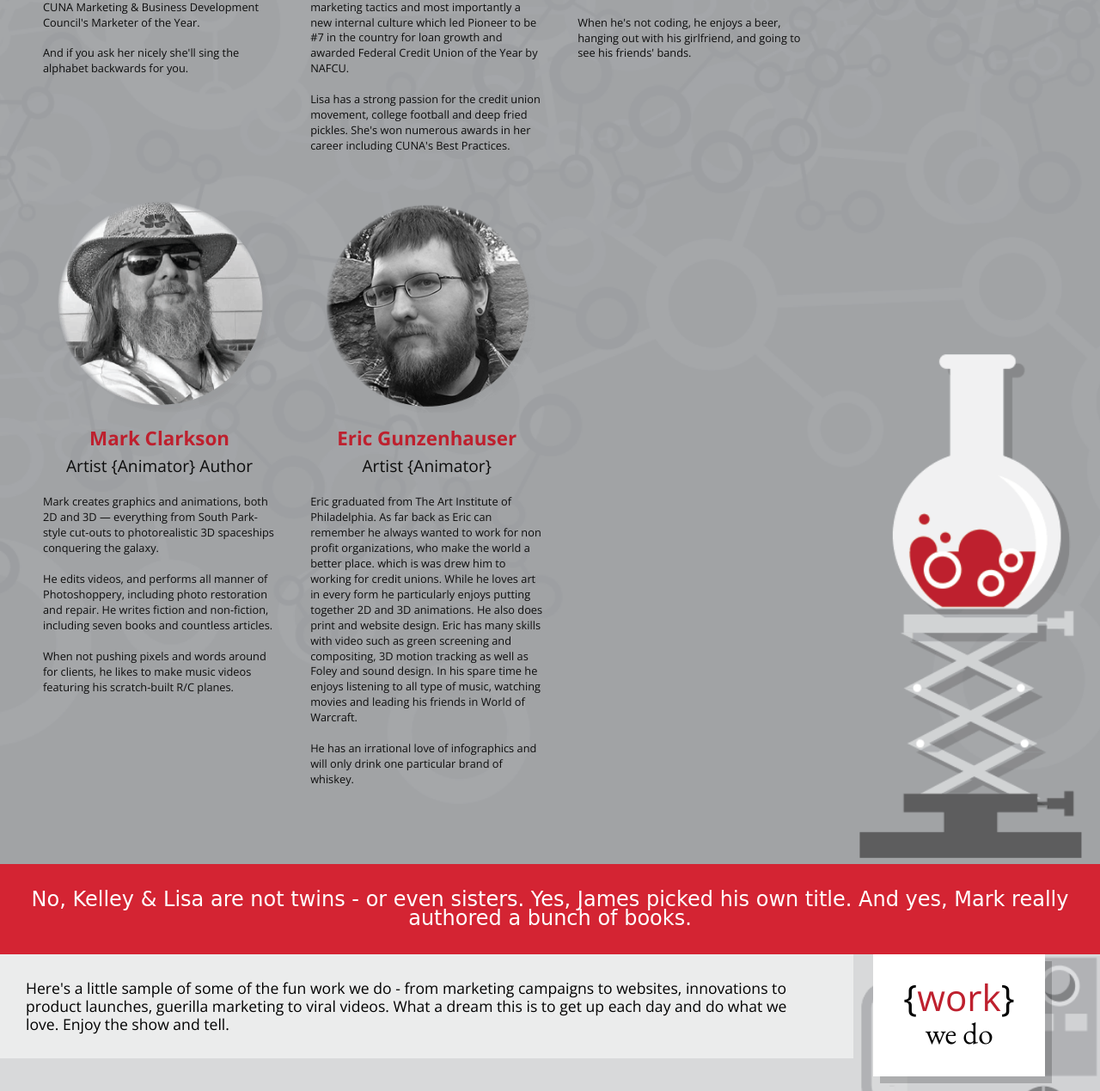
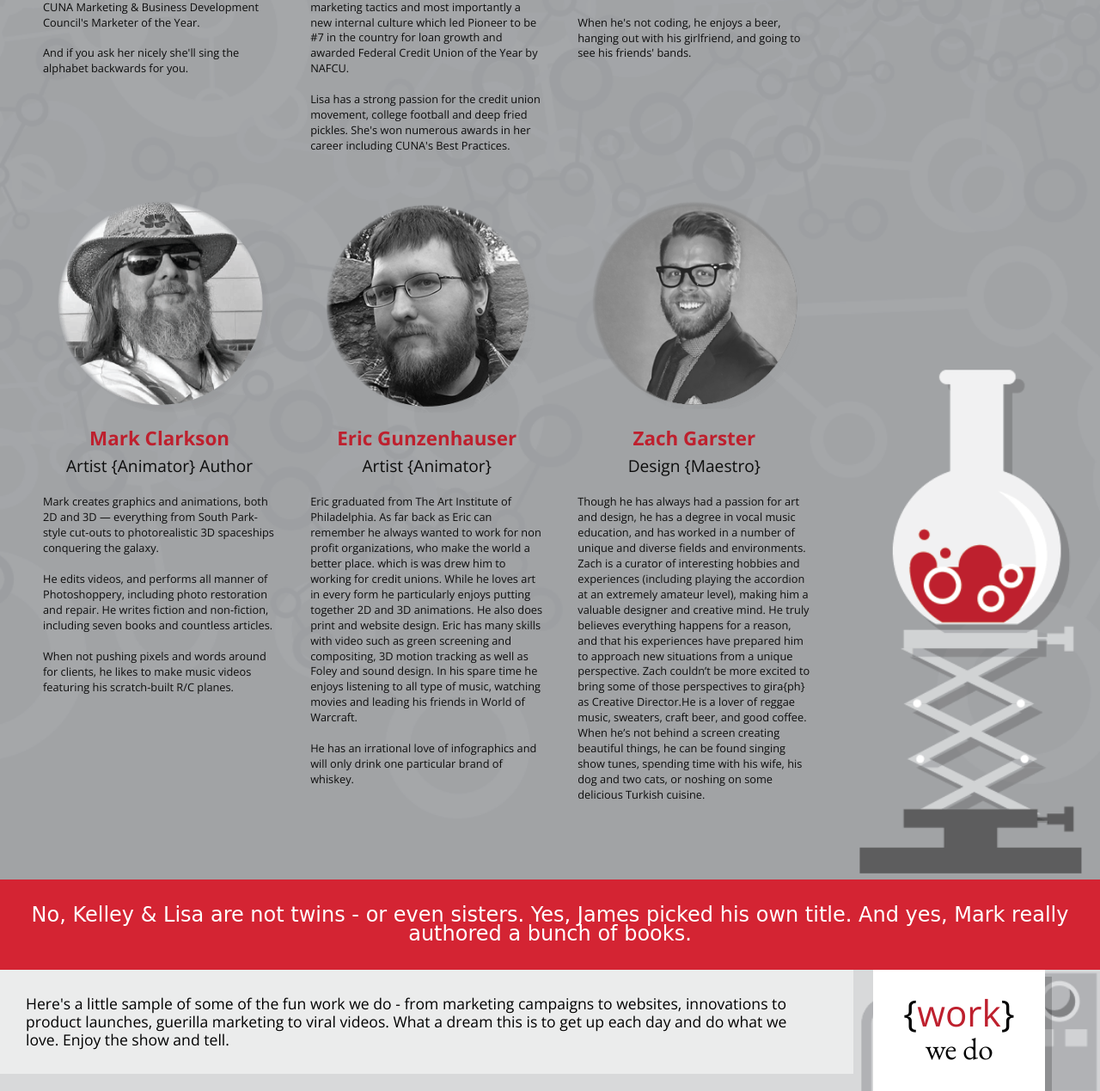
Before and after one commit to giraphcreative/giraphcu.com, a PHP site: page / in a window 1280 px wide. Shown: the part 3011-4280 px from the top of the page at 86% size. Run offline with PHP 8.4, Linux system fonts and the light colour scheme; some web fonts are replaced.

Commit message:
Add Zach to the about bios section.

```diff
--- a/index.php
+++ b/index.php
@@ -155,6 +155,17 @@
 				<h4>Artist {Animator}</h4>
 				<p>Eric graduated from The Art Institute of Philadelphia. As far back as Eric can remember he always wanted to work for non profit organizations, who make the world a better place. which is was drew him to working for credit unions. While he loves art in every form he particularly enjoys putting together 2D and 3D animations. He also does print and website design. Eric has many skills with video such as green screening and compositing, 3D motion tracking as well as Foley and sound design. In his spare time he enjoys listening to all type of music, watching movies and leading his friends in World of Warcraft.</p>
 				<p>He has an irrational love of infographics and will only drink one particular brand of whiskey.</p>
+
+			</div>
+			<div class="bio">
+
+				<div class="pic">
+					<img src="img/photo-zach.png">
+				</div>
+
+				<h3>Zach Garster</h3>
+				<h4>Design {Maestro}</h4>
+				<p>Though he has always had a passion for art and design, he has a degree in vocal music education, and has worked in a number of unique and diverse fields and environments.  Zach is a curator of interesting hobbies and experiences (including playing the accordion at an extremely amateur level), making him a valuable designer and creative mind.  He truly believes everything happens for a reason, and that his experiences have prepared him to approach new situations from a unique perspective.  Zach couldn’t be more excited to bring some of those perspectives to gira{ph} as Creative Director.He is a lover of reggae music, sweaters, craft beer, and good coffee. When he’s not behind a screen creating beautiful things, he can be found singing show tunes, spending time with his wife, his dog and two cats, or noshing on some delicious Turkish cuisine.</p>
 
 			</div>
 		</div>
```
Also changed, not shown: img/photo-zach.png (added).
